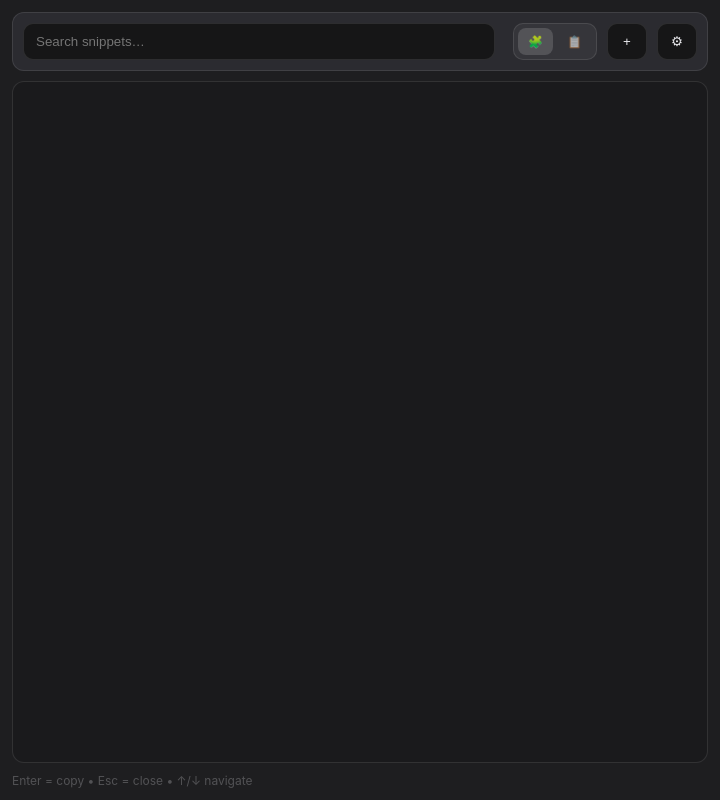
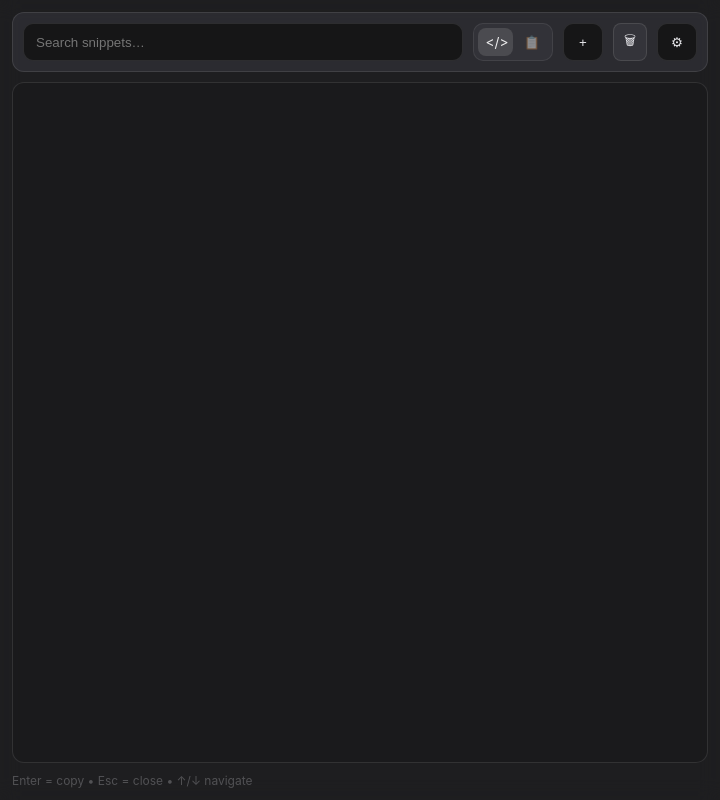
Before and after one commit to nandakumar131/stash, an Electron app: page index.html in a window 720 px wide. Drawn offline with Linux system fonts and the light colour scheme; no server answers.

Commit message:
Added option to clear clipboard history

```diff
--- a/db.js
+++ b/db.js
@@ -211,7 +211,12 @@ addClipboard(text, maxItems = 200) {
 searchClipboard(q, limit = 100) {
   const p = `%${(q || "").trim().toLowerCase()}%`;
   return searchClipStmt.all({ p, limit });
+},
+
+clearClipboard() {
+  db.prepare(`DELETE FROM clipboard_items`).run();
 }
+
 };
 }
 
--- a/index.html
+++ b/index.html
@@ -12,10 +12,16 @@
       <div class="topbar" id="drag-region">
         <input id="search" placeholder="Search snippets…" autocomplete="off" />
         <div class="modeToggle" id="modeToggle">
-          <div class="modeItem active" data-mode="snippets">🧩 </div>
-          <div class="modeItem" data-mode="clipboard">📋 </div>
+          <div class="modeIndicator" id="modeIndicator"></div>
+          <div class="modeItem active" data-mode="snippets" title="Snippets">
+            <span class="icon">&lt;/&gt;</span>
+          </div>
+          <div class="modeItem" data-mode="clipboard" title="Clipboard">
+            <span class="icon">📋</span>
+          </div>
         </div>
         <button id="newBtn" title="New snippet">+</button>
+        <button id="clearClipboardBtn" title="Clear Clipboard">🗑</button>
         <button id="prefsBtn" title="Preferences">⚙︎</button>
       </div>
 
--- a/preload.js
+++ b/preload.js
@@ -18,5 +18,6 @@ contextBridge.exposeInMainWorld("api", {
   clipboardHistoryList: (limit) => ipcRenderer.invoke("clipboardHistory:list", limit),
   clipboardHistorySearch: (q, limit) => ipcRenderer.invoke("clipboardHistory:search", q, limit),
   searchPlainSnippets: (q, limit = 50) => ipcRenderer.invoke("search:plain:snippets", q, limit),
-  searchPlainClipboard: (q, limit = 100) => ipcRenderer.invoke("search:plain:clipboard", q, limit)
+  searchPlainClipboard: (q, limit = 100) => ipcRenderer.invoke("search:plain:clipboard", q, limit),
+  clearClipboardHistory: () => ipcRenderer.invoke("clipboard:clear")
 });
--- a/renderer.js
+++ b/renderer.js
@@ -10,6 +10,7 @@ const bodyEl = $("body");
 const tagsEl = $("tags");
 
 const newBtn = $("newBtn");
+const clearClipboardBtn = $("clearClipboardBtn");
 const saveBtn = $("saveBtn");
 const cancelBtn = $("cancelBtn");
 const deleteBtn = $("deleteBtn");
@@ -31,6 +32,7 @@ let editingId = null;
 
 const modeToggle = document.getElementById("modeToggle");
 const modeItems = Array.from(document.querySelectorAll(".modeItem"));
+const indicator = document.getElementById("modeIndicator");
 
 function setSearchMode(mode) {
   searchMode = mode === "clipboard" ? "clipboard" : "snippets";
@@ -46,6 +48,13 @@ function setSearchMode(mode) {
       searchEl.focus();
     });
   });
+
+  if (indicator) {
+    indicator.style.left = searchMode === "clipboard" ? "calc(50% + 0px)" : "4px";
+  }
+
+  newBtn.hidden = (searchMode === "clipboard");
+  clearClipboardBtn.hidden = (searchMode !== "clipboard");
 
   // Update placeholder
   searchEl.placeholder =
@@ -331,6 +340,13 @@ saveBtn.addEventListener("click", saveSnippet);
 cancelBtn.addEventListener("click", closeEditor);
 deleteBtn.addEventListener("click", deleteSelectedSnippet);
 prefsBtn.addEventListener("click", () => window.api.openPrefs());
+clearClipboardBtn.addEventListener("click", async () => {
+  const ok = confirm("Clear all clipboard history?");
+  if (!ok) return;
+
+  await window.api.clearClipboardHistory();
+  refresh();
+});
 
 document.addEventListener("keydown", async (e) => {
 
--- a/styles.css
+++ b/styles.css
@@ -7,9 +7,22 @@
 }
 
 * { box-sizing: border-box; }
-html, body { height: 100%; margin: 0; font-family: -apple-system, BlinkMacSystemFont, "Segoe UI", sans-serif; color: var(--text); background: var(--bg); }
+html, body {
+  height: 100%;
+  margin: 0;
+  font-family: -apple-system, BlinkMacSystemFont, "Segoe UI", sans-serif;
+  color: var(--text);
+  background: var(--bg);
+}
 
-.container { padding: 12px; height: 100%; display: flex; flex-direction: column; gap: 10px; }
+.container {
+  padding: 12px;
+  height: 100%; display: flex;
+  flex-direction: column;
+  gap: 10px;
+  box-shadow: 0 12px 40px rgba(0,0,0,0.45);
+  backdrop-filter: blur(10px);
+}
 
 .topbar {
   display: flex;
@@ -32,6 +45,15 @@ html, body { height: 100%; margin: 0; font-family: -apple-system, BlinkMacSystem
   -webkit-app-region: no-drag;
 }
 
+#newBtn {
+  transition: opacity 0.15s ease;
+}
+
+#newBtn[hidden] {
+  opacity: 0;
+  pointer-events: none;
+}
+
 #newBtn, #prefsBtn {
   width: 40px;
   border-radius: 10px;
@@ -44,6 +66,22 @@ html, body { height: 100%; margin: 0; font-family: -apple-system, BlinkMacSystem
 
 #newBtn:hover, #prefsBtn:hover {
   background: rgba(255,255,255,0.06);
+}
+
+#clearClipboardBtn {
+  -webkit-app-region: no-drag;
+  border: 1px solid var(--border);
+  background: rgba(255,255,255,0.05);
+  color: var(--text-muted);
+  border-radius: 8px;
+  padding: 6px 10px;
+  cursor: pointer;
+  transition: all 0.15s ease;
+}
+
+#clearClipboardBtn:hover {
+  background: rgba(255,255,255,0.08);
+  color: var(--text);
 }
 
 .content { display: flex; gap: 10px; flex: 1; min-height: 0; }
@@ -70,6 +108,7 @@ html, body { height: 100%; margin: 0; font-family: -apple-system, BlinkMacSystem
 
 .item.selected {
   background: rgba(255,255,255,0.08);
+  border: 1px solid rgba(255,255,255,0.12);
   border-color: var(--border);
   transform: translateY(-1px);
 }
@@ -224,8 +263,8 @@ button.danger:hover {
 .highlight {
   background: rgba(255, 255, 0, 0.25);
   color: inherit;
-  padding: 0 2px;
-  border-radius: 3px;
+  border-radius: 4px;
+  padding: 1px 3px;
 }
 
 .highlight {
@@ -236,32 +275,53 @@ button.danger:hover {
 
 .modeToggle {
   -webkit-app-region: no-drag;
+  position: relative;
   display: flex;
-  align-items: center;
-  gap: 4px;
-  margin-left: 8px;
   padding: 4px;
   border-radius: 10px;
-  background: rgba(255, 255, 255, 0.05);
-  border: 1px solid var(--border);
+  background: rgba(255,255,255,0.04);
+  border: 1px solid rgba(255,255,255,0.08);
 }
 
 .modeItem {
-  padding: 6px 10px;
+  flex: 1;
+  display: flex;
+  align-items: center;
+  justify-content: center;
+  padding: 6px 8px;
   border-radius: 8px;
-  font-size: 12px;
-  color: var(--muted);
   cursor: pointer;
+  z-index: 1;
+  color: rgba(255,255,255,0.5);
   transition: all 0.15s ease;
 }
 
+.modeIndicator {
+  position: absolute;
+  top: 4px;
+  bottom: 4px;
+  width: calc(50% - 4px);
+  background: rgba(255,255,255,0.12);
+  border-radius: 8px;
+  transition: transform 0.2s ease;
+}
+
 .modeItem:hover {
-  background: rgba(255, 255, 255, 0.06);
+  color: rgba(255,255,255,0.9);
 }
 
 .modeItem.active {
-  background: rgba(255, 255, 255, 0.15);
-  color: var(--text);
+  color: #ffffff;
+}
+
+.modeItem.active .icon {
+  transform: scale(1.05);
+  stroke-width: 1.8;
+}
+
+.icon {
+  font-size: 13px;
+  opacity: 0.9;
 }
 
 .varInput:focus {
```
Also changed, not shown: main.js (+15 -1 lines). Lines whose indentation alone changed are shown as unchanged.
